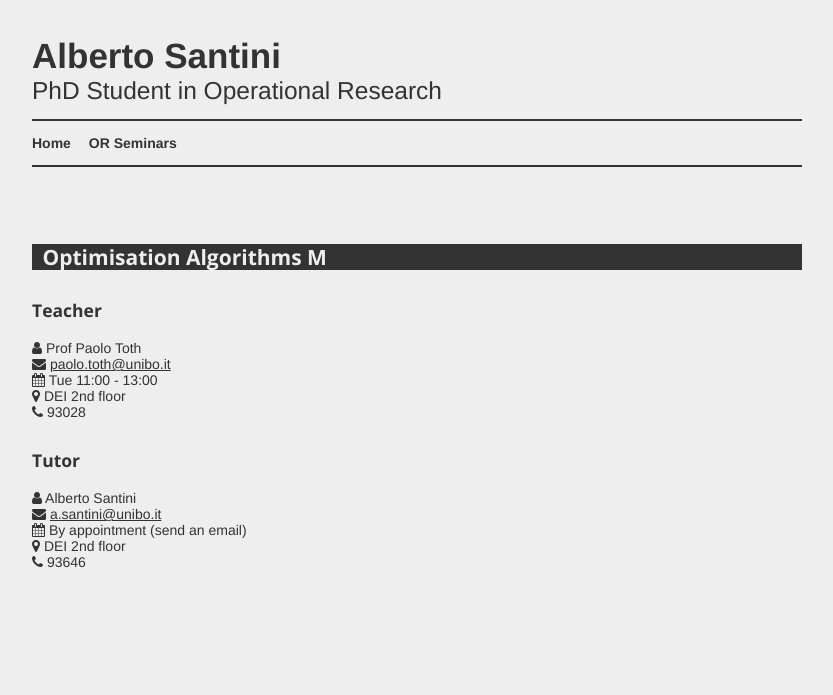
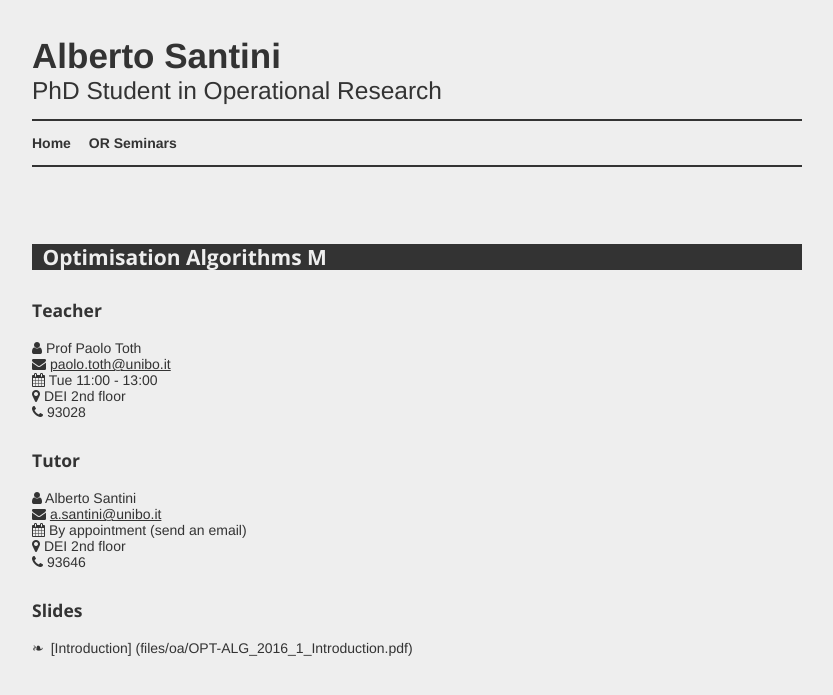
Before and after one commit to alberto-santini/alberto-santini.github.io, a Jekyll site: the page built from oa/index.md, in a window 1280 px wide. Shown: the top 695 px of the page, without its empty margins (223-1056 px from the left). Built offline with Jekyll 4.4.1, drawn with Linux system fonts in a browser that asks for light colours; nearby versions of some CDN libraries.

Commit message:
Added first slides of OA

```diff
--- a/oa/index.md
+++ b/oa/index.md
@@ -27,3 +27,7 @@ layout: default
 <i class="fa fa-map-marker" /> DEI 2nd floor
 
 <i class="fa fa-phone" /> 93646
+
+## Slides
+
+* [Introduction] (files/oa/OPT-ALG_2016_1_Introduction.pdf)
```
Also changed, not shown: 1 other file.
